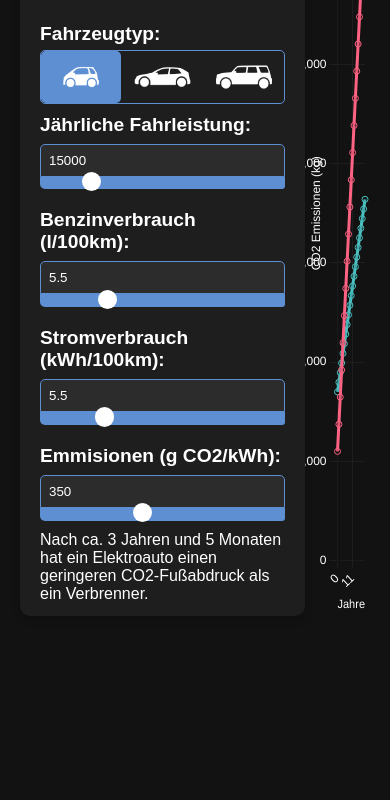
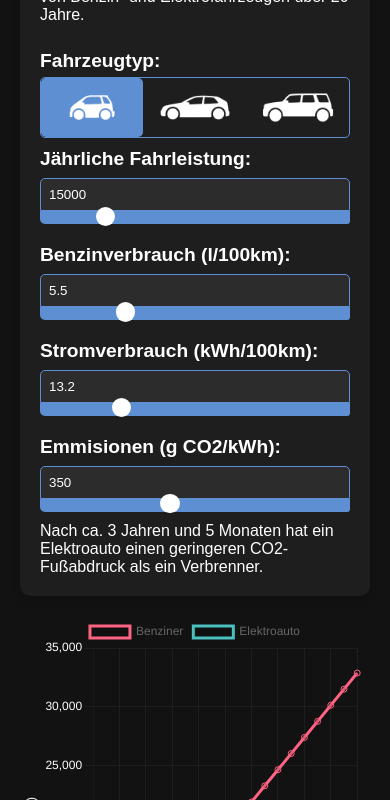
Before and after one commit to rathlinus/Emissionsvergleich, a plain HTML site: page index.html in a window 390 px wide. Shown: the part 208-1008 px from the top of the page. Before the commit the page ends 844 px from the top, so only its background shows below. Drawn offline with nearby package versions, Linux system fonts and the light colour scheme.

Commit message:
Add files via upload

```diff
--- a/index.html
+++ b/index.html
@@ -4,6 +4,7 @@
       <meta charset="UTF-8">
       <meta http-equiv="X-UA-Compatible" content="IE=edge">
       <meta name="viewport" content="width=device-width, initial-scale=1.0">
+      <meta property="og:image" content="https://tools.linusrath.de/projekttag/vergleich/preview.png" />
       <title>CO2 Fußabdruck</title>
       <link rel="stylesheet" href="https://cdnjs.cloudflare.com/ajax/libs/jqueryui/1.12.1/jquery-ui.min.css">
       <link href="https://fonts.googleapis.com/css2?family=Roboto:wght@300;400;500&display=swap" rel="stylesheet">
@@ -12,6 +13,20 @@
       <script type="text/javascript" src="//cdnjs.cloudflare.com/ajax/libs/jqueryui-touch-punch/0.2.3/jquery.ui.touch-punch.min.js"></script>
       <script src="https://cdn.jsdelivr.net/npm/chart.js"></script>
       <style>
+         @media (max-width: 999px) {
+         .container {
+         flex-direction: column;
+         }
+         .controls, .chart-container {
+         width: 100% !important;
+         }
+         #chart {
+         height: 500px !important;
+         }
+         .controls {
+         margin-bottom: 20px;
+         }
+         }
          body {
          font-family: 'Arial', sans-serif;
          background-color: #121212;
@@ -353,10 +368,10 @@
                      scales: {
                          x: {
                              grid: {
-                   color: '#1e1e1e', // Color of grid lines
+                   color: '#1e1e1e',
                  },
                  ticks: {
-                   color: '#fff', // Color of axis labels
+                   color: '#fff',
                  },
                          title: {
                              display: true,
@@ -366,10 +381,10 @@
                          },
                          y: {
                              grid: {
-                   color: '#1e1e1e', // Color of grid lines
+                   color: '#1e1e1e',
                  },
                  ticks: {
-                   color: '#fff', // Color of axis labels
+                   color: '#fff',
                  },
                          min: 0,
                          title: {
@@ -399,7 +414,7 @@
            $('#fuelConsumptionSlider').slider('value', values.fuelConsumption);
 
 
-           $('#electricityConsumptionValue').val(values.fuelConsumption)
+           $('#electricityConsumptionValue').val(values.electricityConsumption)
            $('#electricityConsumptionSlider').slider('value', values.electricityConsumption);
 
            $('.car-type').removeClass('selected');
```
Also changed, not shown: preview.png (added).
